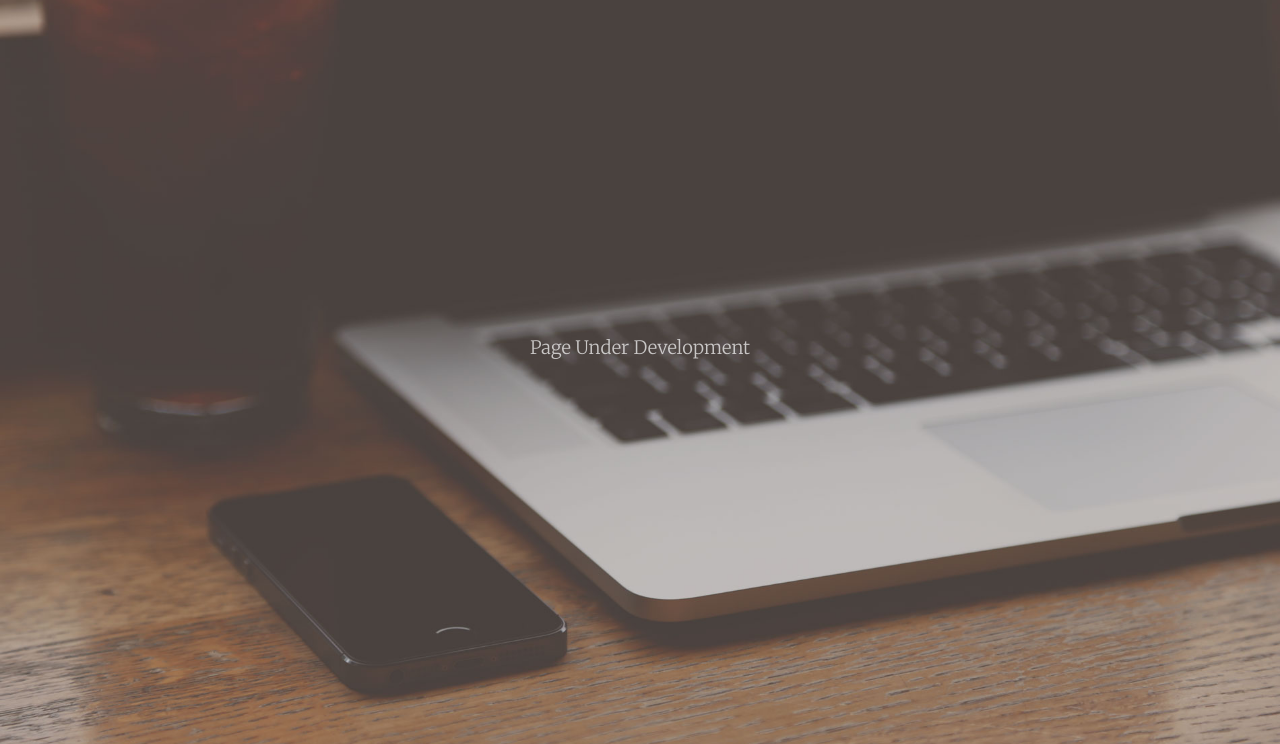
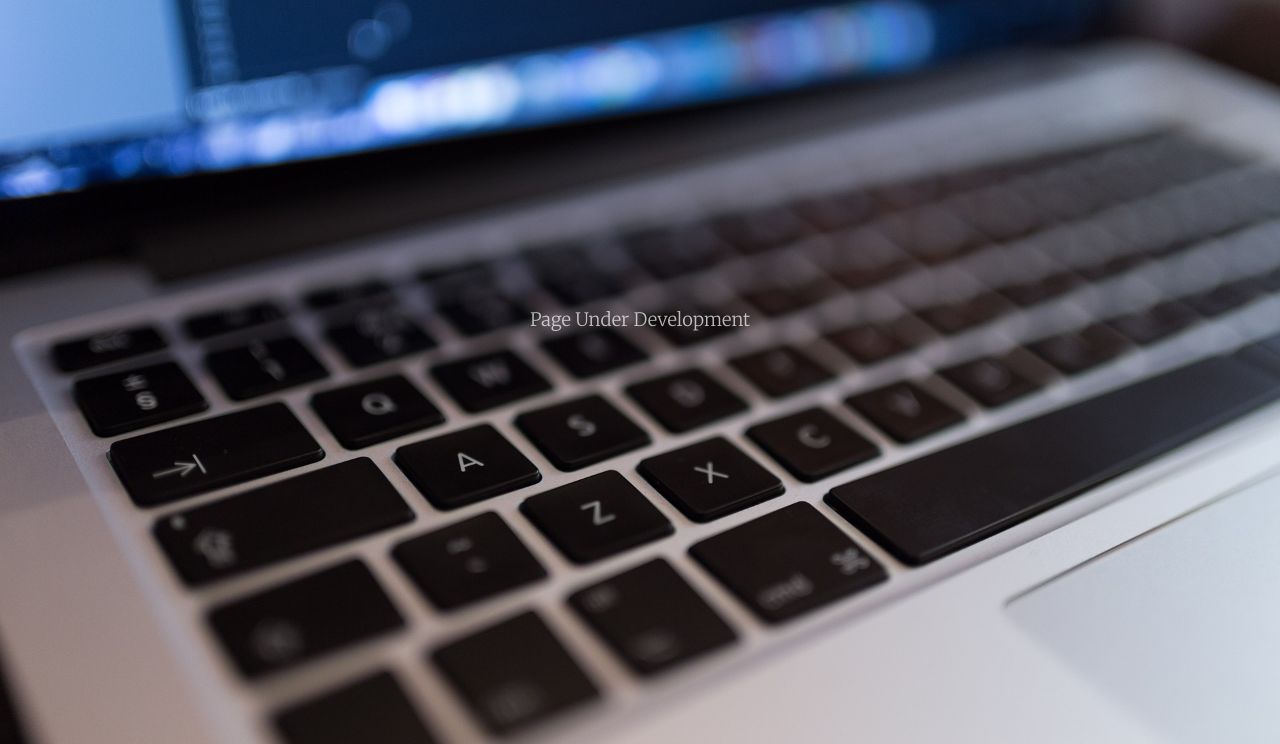
Before and after one commit to kindredFP/kindredfp.github.io, a website: page api.html in a window 1280 px wide. Shown: the part 56-800 px from the top of the page. Drawn offline with nearby package versions, Linux system fonts and the light colour scheme.

Commit message:
reverted api.html css

```diff
--- a/api.html
+++ b/api.html
@@ -23,16 +23,6 @@
 
   <!-- Custom styles for this template -->
   <link href="css/creative.min.css" rel="stylesheet">
-
-<style>
-header.masthead {
-  padding-top: 10rem;
-  padding-bottom: calc(10rem - 56px);
-  background-image: url("./img/header_backup.jpg");
-  background-position: center center;
-  background-size: cover;
-}
-</style>
 
 
 </head>
```
